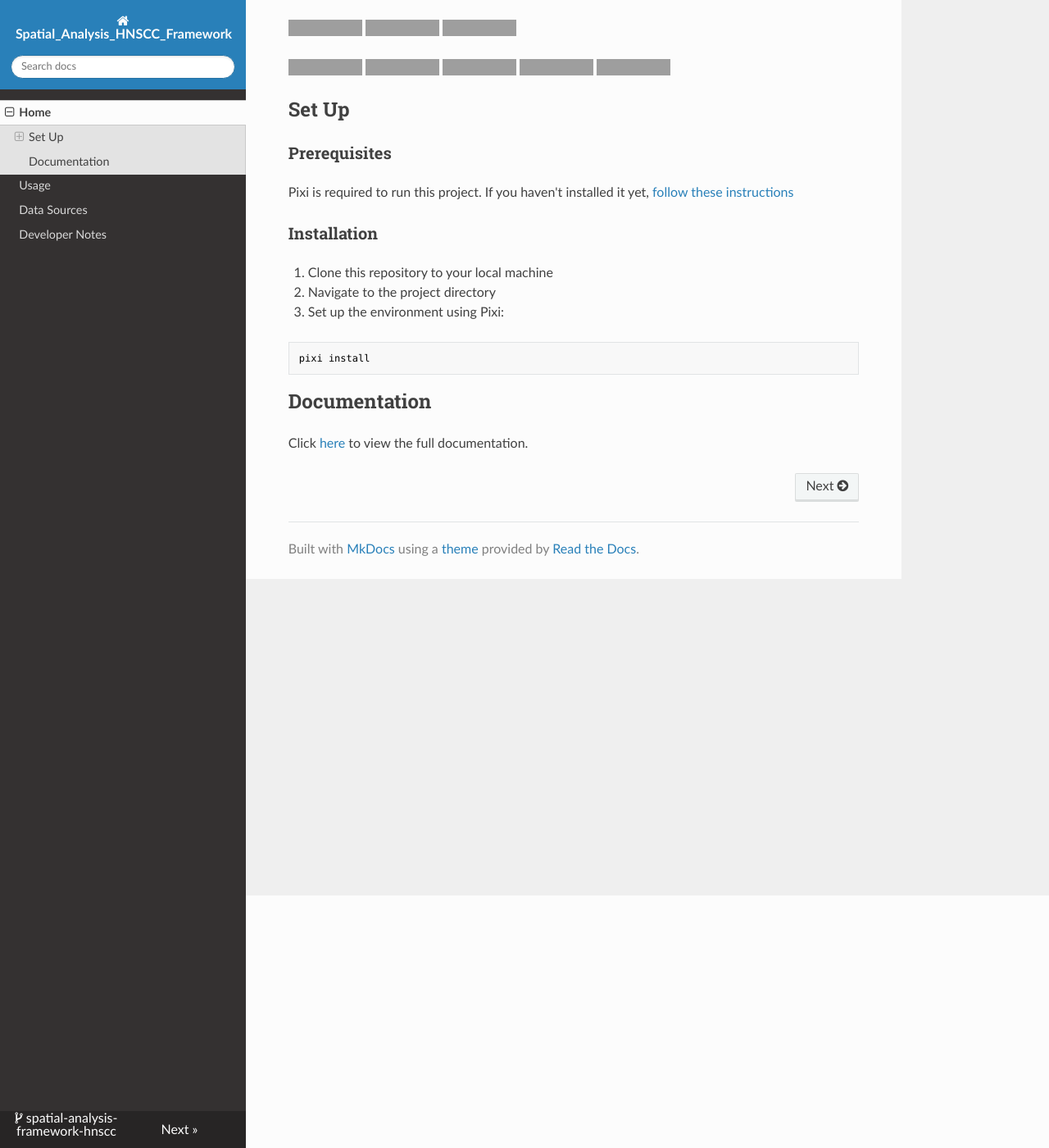
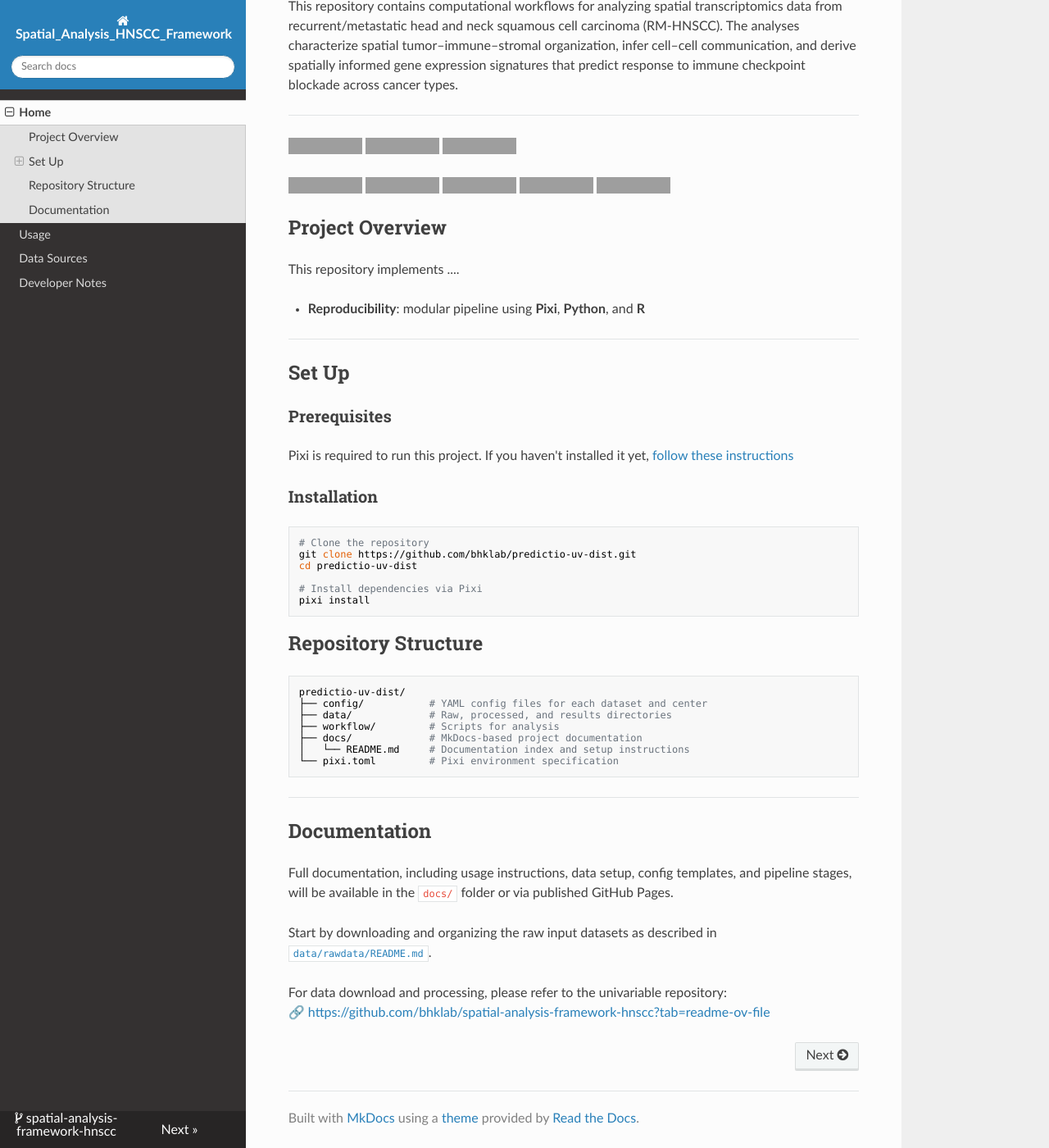
Before and after one commit to bhklab/spatial-analysis-framework-hnscc, an MkDocs documentation site: the page built from docs/README.md, in a window 1280 px wide and 1400 px high, scrolled down 308 px. Shown: the whole window at 82% size. Built offline with MkDocs 1.6.1, drawn with Linux system fonts in a browser that asks for light colours; nearby versions of some CDN libraries; grey boxes are pictures that could not be loaded.

Commit message:
update README file

````diff
--- a/docs/README.md
+++ b/docs/README.md
@@ -6,6 +6,8 @@
 **Contact:** [gregoire.marret@uhn.ca](gregoire.marret@uhn.ca), [jinsu.an@ucalgary.ca](jinsu.an@ucalgary.ca), [farnoosh.abbasaghababazadeh@uhn.ca](farnoosh.abbasaghababazadeh@uhn.ca)
 
 **Description:** A Spatial Analysis Framework for Head and Neck Squamous Cell Carcinoma
+
+This repository contains computational workflows for analyzing spatial transcriptomics data from recurrent/metastatic head and neck squamous cell carcinoma (RM-HNSCC). The analyses characterize spatial tumor–immune–stromal organization, infer cell–cell communication, and derive spatially informed gene expression signatures that predict response to immune checkpoint blockade across cancer types.
 
 --------------------------------------
 
@@ -19,6 +21,14 @@
 ![GitHub contributors](https://img.shields.io/github/contributors/bhklab/spatial-analysis-framework-hnscc?style=flat-square)
 ![GitHub release (latest by date)](https://img.shields.io/github/v/release/bhklab/spatial-analysis-framework-hnscc?style=flat-square)
 
+## Project Overview
+
+This repository implements ....
+
+- **Reproducibility**: modular pipeline using **Pixi**, **Python**, and **R**
+
+---
+
 ## Set Up
 
 ### Prerequisites
@@ -28,14 +38,34 @@ If you haven't installed it yet, [follow these instructions](https://pixi.sh/lat
 
 ### Installation
 
-1. Clone this repository to your local machine
-2. Navigate to the project directory
-3. Set up the environment using Pixi:
+```bash
+# Clone the repository
+git clone https://github.com/bhklab/predictio-uv-dist.git
+cd predictio-uv-dist
 
-```bash
+# Install dependencies via Pixi
 pixi install
 ```
 
+## Repository Structure
+
+```
+predictio-uv-dist/
+├── config/           # YAML config files for each dataset and center
+├── data/             # Raw, processed, and results directories
+├── workflow/         # Scripts for analysis
+├── docs/             # MkDocs-based project documentation
+│   └── README.md     # Documentation index and setup instructions
+└── pixi.toml         # Pixi environment specification
+```
+
+---
+
 ## Documentation
 
-Click [here](https://bhklab.github.io/spatial-analysis-framework-hnscc) to view the full documentation.
+Full documentation, including usage instructions, data setup, config templates, and pipeline stages, will be available in the `docs/` folder or via published GitHub Pages.
+
+Start by downloading and organizing the raw input datasets as described in [`data/rawdata/README.md`](https://github.com/bhklab/spatial-analysis-framework-hnscc/blob/main/data/rawdata/README.md).
+
+For data download and processing, please refer to the univariable repository:
+🔗 [https://github.com/bhklab/spatial-analysis-framework-hnscc?tab=readme-ov-file](https://github.com/bhklab/spatial-analysis-framework-hnscc?tab=readme-ov-file)
````
